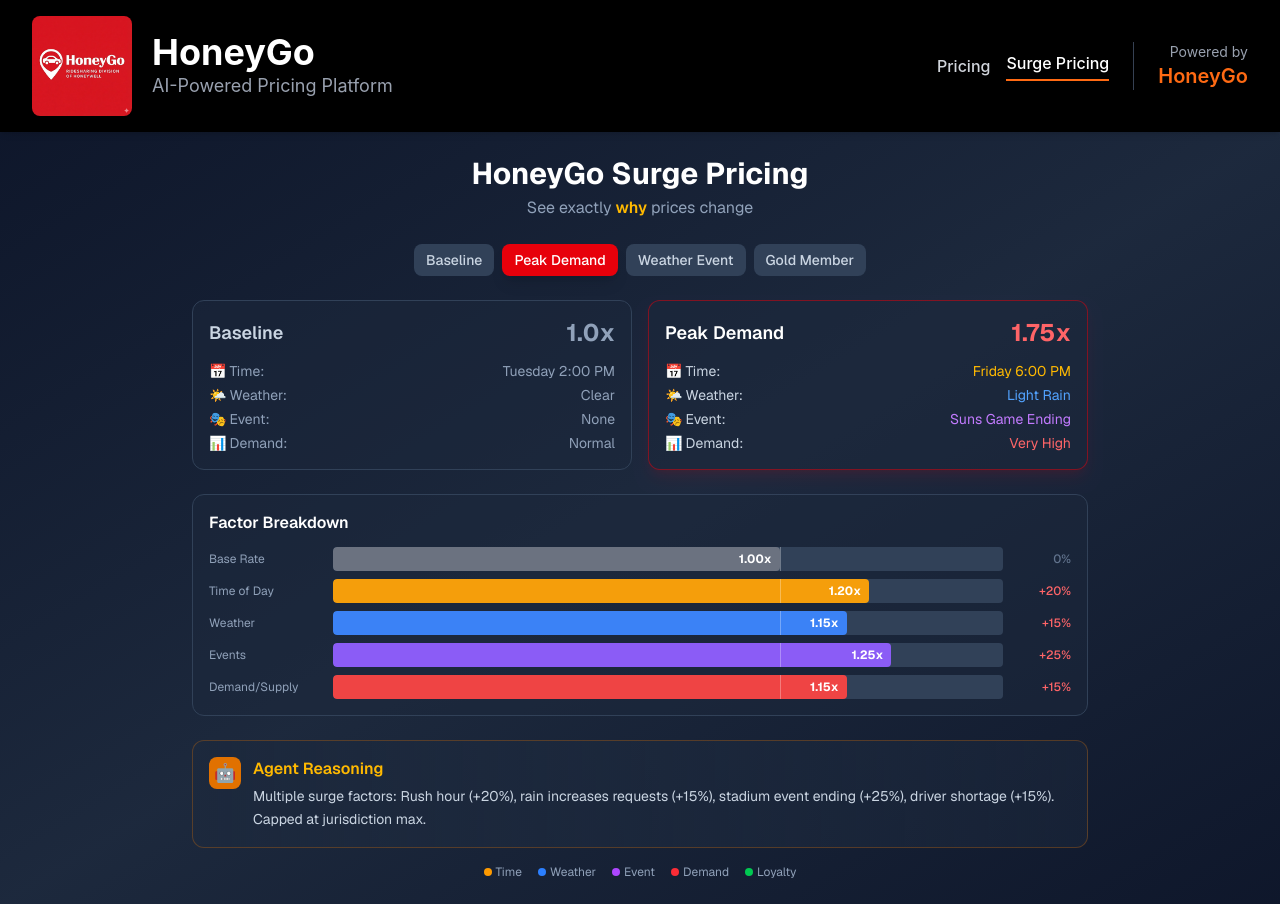
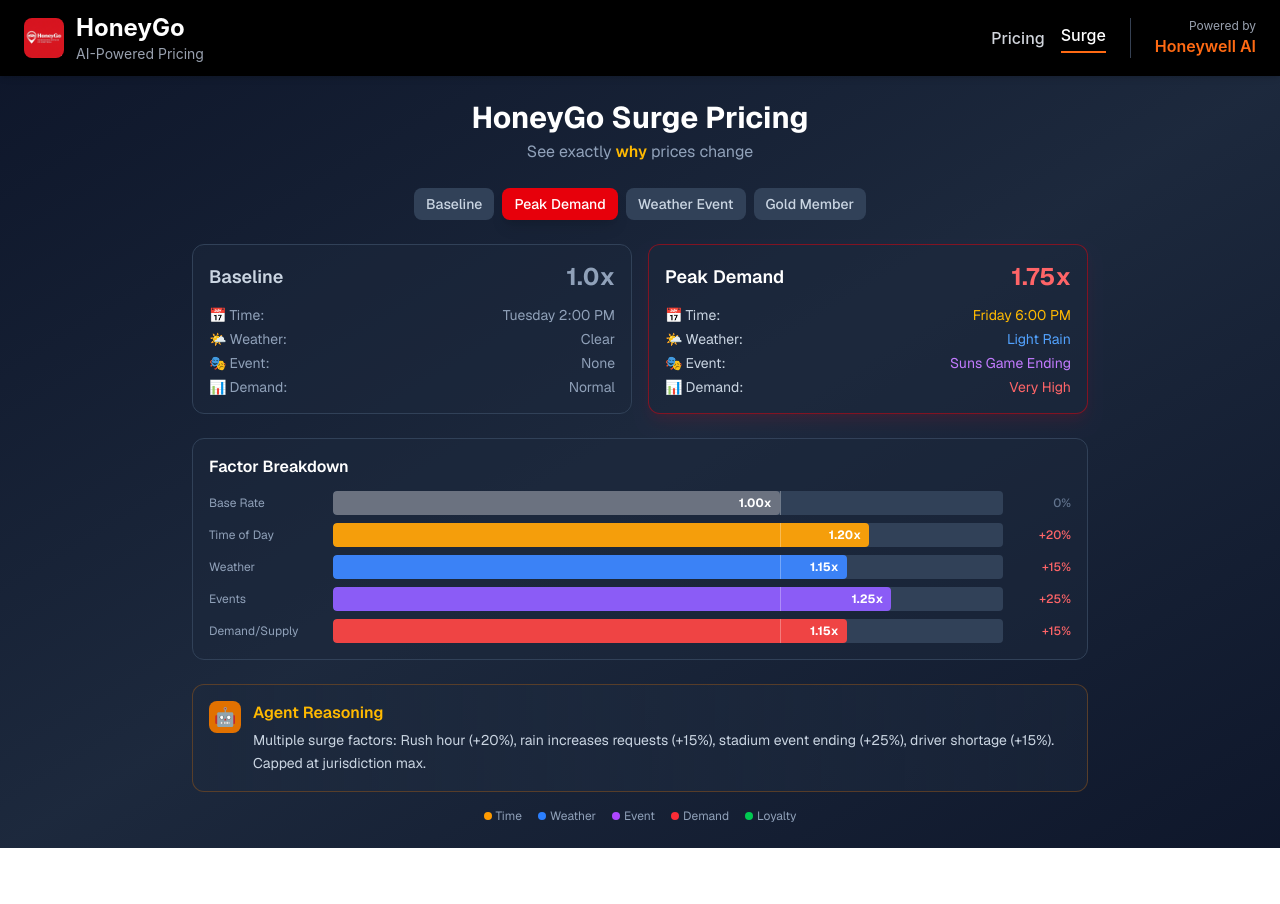
Before and after one commit to fly2safa/HON-hackathon-dynamic-pricing, a Next.js app in the folder frontend/: page /surge-pricing in a window 1280 px wide. After the commit the page ends 848 px from the top, so only its background shows below. Built offline with nearby package versions, Linux system fonts and the light colour scheme.

Commit message:
refactor: Update header layout and styles for consistency across Surge Pricing and Home pages

```diff
--- a/frontend/app/page.tsx
+++ b/frontend/app/page.tsx
@@ -217,54 +217,56 @@
       )}
 
       {/* Header */}
-      <header className={`bg-black sticky ${headerTop} z-40 transition-all duration-300`}>
-        <div className={`max-w-7xl mx-auto px-4 sm:px-6 lg:px-8 transition-all duration-300 ${isScrolled ? 'py-1' : 'py-4'}`}>
-          <div className="flex items-center justify-between">
-            <div className="flex items-center gap-5">
+      <header className={`bg-black shadow-md sticky ${headerTop} z-40 transition-all duration-300`}>
+        <div className={`max-w-7xl mx-auto px-3 sm:px-4 lg:px-6 transition-all duration-300 ${isScrolled ? 'py-2' : 'py-2 sm:py-3'}`}>
+          <div className="flex items-center justify-between gap-2 sm:gap-4">
+            <div className="flex items-center gap-2 sm:gap-3 min-w-0 flex-shrink">
               <Image
                 src="/images/honeygo-logo.png"
                 alt="HoneyGo Logo"
-                width={isScrolled ? 25 : 100}
-                height={isScrolled ? 25 : 100}
-                className="rounded-lg transition-all duration-300"
+                width={isScrolled ? 32 : 40}
+                height={isScrolled ? 32 : 40}
+                className="rounded-lg flex-shrink-0 transition-all duration-300 w-8 h-8 sm:w-10 sm:h-10"
               />
-              <div>
-                <div className="flex items-center gap-3">
-                  <h1 className={`font-bold text-white transition-all duration-300 ${isScrolled ? 'text-xl' : 'text-4xl'}`}>
+              <div className="min-w-0">
+                <div className="flex items-center gap-2 sm:gap-3">
+                  <h1 className={`font-bold text-white transition-all duration-300 ${isScrolled ? 'text-lg sm:text-xl' : 'text-lg sm:text-xl md:text-2xl'} truncate`}>
                     HoneyGo
                   </h1>
-                  <span className={`px-2 font-semibold bg-[#FF6A13] text-white rounded-full transition-all duration-300 ${isScrolled ? 'py-0 text-[8px]' : 'py-0.5 text-xs'}`}>
-                    v1.0.0
-                  </span>
+                  {!isScrolled && (
+                    <span className="px-2 font-semibold bg-[#FF6A13] text-white rounded-full py-0.5 text-xs hidden sm:inline-block">
+                      v1.0.0
+                    </span>
+                  )}
                 </div>
                 {!isScrolled && (
-                  <p className="text-lg text-gray-400">
+                  <p className="text-xs sm:text-sm text-gray-400 hidden sm:block">
                     AI-Powered Pricing Platform
                   </p>
                 )}
               </div>
             </div>
-            <div className="flex items-center gap-6">
+            <div className="flex items-center gap-2 sm:gap-4 lg:gap-6 flex-shrink-0">
               {!isScrolled && (
-                <nav className="flex items-center gap-4">
+                <nav className="flex items-center gap-2 sm:gap-3 lg:gap-4">
                   <Link
                     href="/"
-                    className="text-white border-b-2 border-[#FF6A13] pb-1 transition-colors font-medium"
+                    className="text-sm sm:text-base text-white border-b-2 border-[#FF6A13] pb-0.5 sm:pb-1 transition-colors font-medium whitespace-nowrap"
                   >
                     Pricing
                   </Link>
                   <Link
                     href="/surge-pricing"
-                    className="text-gray-300 hover:text-white transition-colors font-medium"
+                    className="text-sm sm:text-base text-gray-300 hover:text-white transition-colors font-medium whitespace-nowrap"
                   >
                     Surge Pricing
                   </Link>
                 </nav>
               )}
               {!isScrolled && (
-                <div className="text-right border-l border-gray-700 pl-6">
-                  <p className="text-sm text-gray-400">Powered by</p>
-                  <p className="text-xl font-semibold text-[#FF6A13]">
+                <div className="text-right border-l border-gray-700 pl-2 sm:pl-4 lg:pl-6 hidden md:block">
+                  <p className="text-xs text-gray-400">Powered by</p>
+                  <p className="text-sm lg:text-base font-semibold text-[#FF6A13]">
                     Honeywell AI
                   </p>
                 </div>
@@ -275,7 +277,7 @@
       </header>
 
       {/* Content Area with Gradient Background */}
-      <div className="bg-gradient-to-br from-gray-50 via-white to-gray-100 pt-24">
+      <div className="bg-gradient-to-br from-gray-50 via-white to-gray-100 pt-12 sm:pt-16 md:pt-20">
         {/* Hero Section */}
         <HeroSection />
 
--- a/frontend/app/surge-pricing/page.tsx
+++ b/frontend/app/surge-pricing/page.tsx
@@ -9,44 +9,44 @@
     <main className="min-h-screen bg-black">
       {/* Header */}
       <header className="bg-black shadow-md sticky top-0 z-40">
-        <div className="max-w-7xl mx-auto px-4 sm:px-6 lg:px-8 py-4">
-          <div className="flex items-center justify-between">
-            <div className="flex items-center gap-5">
+        <div className="max-w-7xl mx-auto px-3 sm:px-4 lg:px-6 py-2 sm:py-3">
+          <div className="flex items-center justify-between gap-2 sm:gap-4">
+            <div className="flex items-center gap-2 sm:gap-3 min-w-0 flex-shrink">
               <Image
                 src="/images/honeygo-logo.png"
                 alt="HoneyGo Logo"
-                width={100}
-                height={100}
-                className="rounded-lg"
+                width={40}
+                height={40}
+                className="rounded-lg flex-shrink-0 w-8 h-8 sm:w-10 sm:h-10"
               />
-              <div>
-                <h1 className="text-4xl font-bold text-white">
+              <div className="min-w-0">
+                <h1 className="text-lg sm:text-xl md:text-2xl font-bold text-white truncate">
                   HoneyGo
                 </h1>
-                <p className="text-lg text-gray-400">
-                  AI-Powered Pricing Platform
+                <p className="text-xs sm:text-sm text-gray-400 hidden sm:block">
+                  AI-Powered Pricing
                 </p>
               </div>
             </div>
-            <div className="flex items-center gap-6">
-              <nav className="flex items-center gap-4">
+            <div className="flex items-center gap-2 sm:gap-4 lg:gap-6 flex-shrink-0">
+              <nav className="flex items-center gap-2 sm:gap-3 lg:gap-4">
                 <Link
                   href="/"
-                  className="text-gray-300 hover:text-white transition-colors font-medium"
+                  className="text-sm sm:text-base text-gray-300 hover:text-white transition-colors font-medium whitespace-nowrap"
                 >
                   Pricing
                 </Link>
                 <Link
                   href="/surge-pricing"
-                  className="text-white border-b-2 border-[#FF6A13] pb-1 transition-colors font-medium"
+                  className="text-sm sm:text-base text-white border-b-2 border-[#FF6A13] pb-0.5 sm:pb-1 transition-colors font-medium whitespace-nowrap"
                 >
-                  Surge Pricing
+                  Surge
                 </Link>
               </nav>
-              <div className="text-right border-l border-gray-700 pl-6">
-                <p className="text-sm text-gray-400">Powered by</p>
-                <p className="text-xl font-semibold text-[#FF6A13]">
-                  HoneyGo
+              <div className="text-right border-l border-gray-700 pl-2 sm:pl-4 lg:pl-6 hidden md:block">
+                <p className="text-xs text-gray-400">Powered by</p>
+                <p className="text-sm lg:text-base font-semibold text-[#FF6A13]">
+                  Honeywell AI
                 </p>
               </div>
             </div>
```
